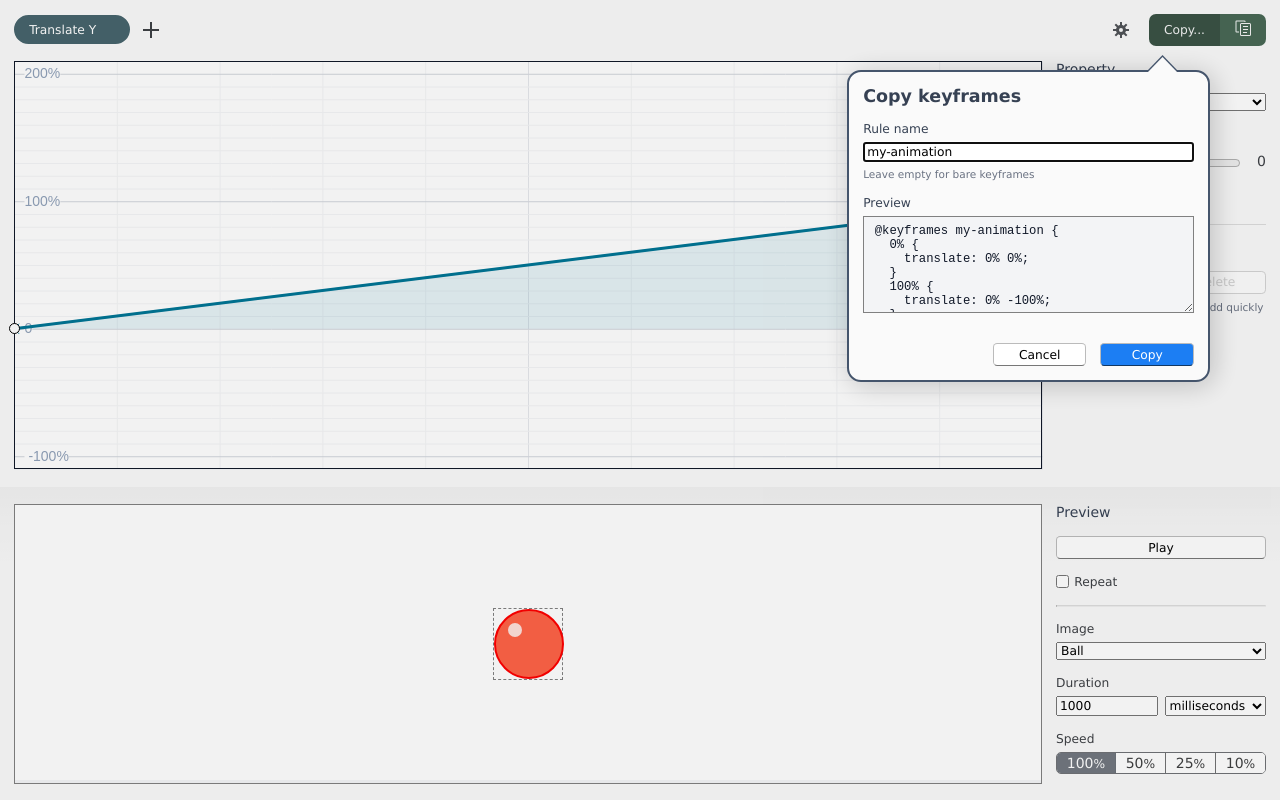
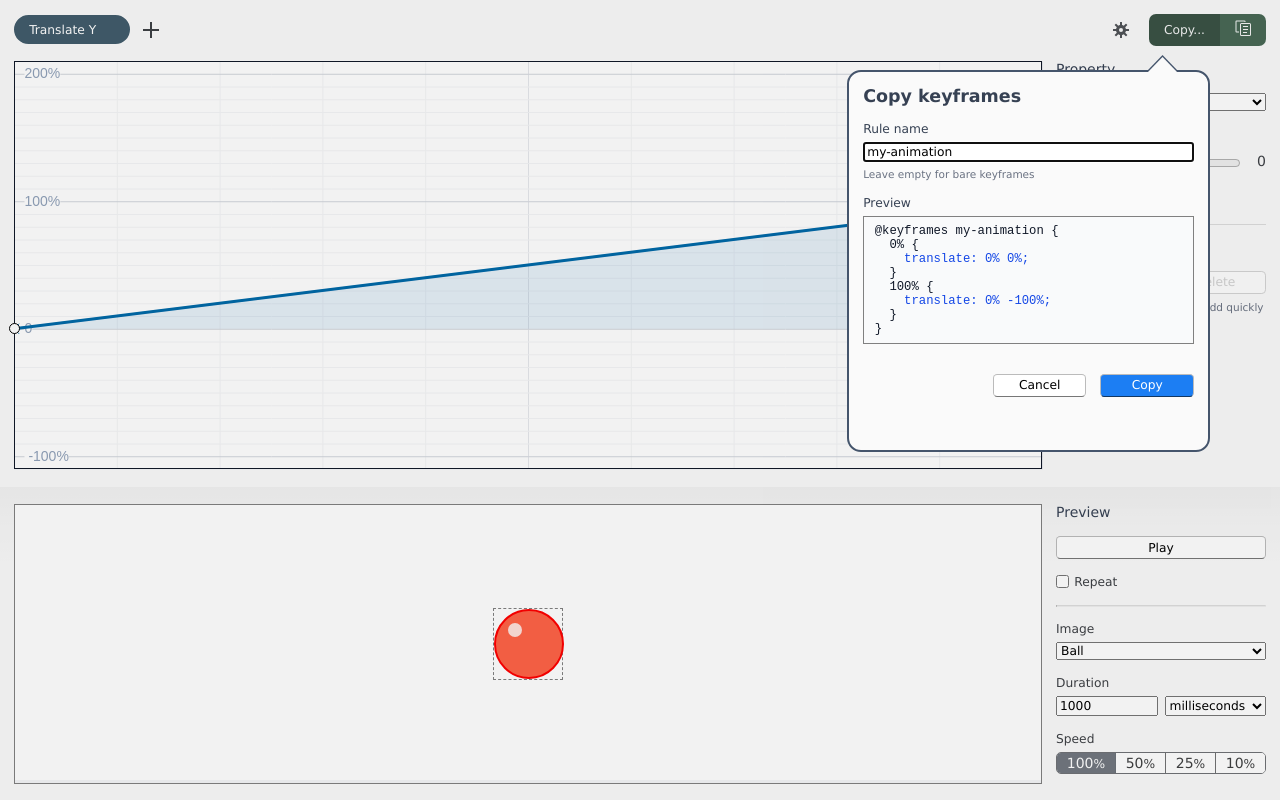
Before and after one commit to gillibrand/keyframe-click, a React (Vite) app: page / in a window 1280 px wide. Both pictures are taken after a click on the button "Copy...". Built offline with nearby package versions, Linux system fonts and the light colour scheme.

Commit message:
Add syntax coloring in export CSS preview
Revise the colors of the tabs/properties too so that related ones have similar hues. Translate is always a blue. Scale is always a red.

```diff
--- a/src/export/ExportDialog.css
+++ b/src/export/ExportDialog.css
@@ -13,11 +13,11 @@
   /* This is needed for the tail */
   overflow: visible;
 
-  box-shadow: 0.25rem 0.25rem 2rem rgba(0 0 0 / 0.2);
+  /* box-shadow: 0.25rem 0.25rem 2rem rgba(0 0 0 / 0.2); */
 
   &::backdrop {
     background: rgba(0, 0, 0, 0);
-    transition: background 100ms linear;
+    transition: background 96ms linear;
   }
 
   &.is-open::backdrop {
@@ -38,15 +38,15 @@
 }
 
 .ExportDialog__body {
-  min-height: 20rem;
-  max-height: calc(100vh - 40rem);
+  min-height: 25rem;
+  max-height: calc(100vh - 20rem);
 }
 
 .ExportDialog__output {
-  resize: vertical;
+  resize: none;
   min-width: 45ch;
   min-height: 1rem;
-  background-color: var(--c-gray-100);
+  background-color: var(--c-gray-50);
   color: var(--c-gray-900);
   font-size: var(--sz-small);
   overflow: auto;
--- a/src/export/ExportDialog.tsx
+++ b/src/export/ExportDialog.tsx
@@ -15,7 +15,7 @@ interface Props {
 }
 
 const AnimOptions = {
-  duration: 64,
+  duration: 96,
   easing: "ease-in-out",
 };
 
@@ -29,19 +29,28 @@ function indent(css: string) {
   return css.replace(/^/gm, "  ");
 }
 
+/**
+ * Wraps a keyframe list in an at-rule if a name is given.
+ *
+ * @param keyframes Keyframe list.
+ * @param ruleName Optional name of the keyframes at-rule. The user might leave this blank.
+ * @returns Keyframe at-rule or the same keyframe list if no name was given.
+ */
+function generateAtRule(keyframes: string, ruleName?: string) {
+  if (!ruleName || ruleName.trim().length === 0) {
+    return keyframes;
+  } else {
+    return `@keyframes ${normalizeAtRuleName(ruleName)} {\n${indent(keyframes)}\n}`;
+  }
+}
+
 export function ExportDialog({ open, onClose, layers, id }: Props) {
   const ref = useRef<HTMLDialogElement>(null);
 
   const [ruleName, setAnimationName] = useSetting("ruleName", "my-animation");
-  const keyframesText = useMemo(() => genCssKeyframesText(layers), [layers]);
 
-  const keyframesResult = useMemo(() => {
-    if (ruleName.trim().length === 0) {
-      return keyframesText;
-    } else {
-      return `@keyframes ${normalizeAtRuleName(ruleName)} {\n${indent(keyframesText)}\n}`;
-    }
-  }, [ruleName, keyframesText]);
+  const keyframesHtml = useMemo(() => genCssKeyframesText(layers, true), [layers]);
+  const keyframesAtRuleHtml = useMemo(() => generateAtRule(keyframesHtml, ruleName), [ruleName, keyframesHtml]);
 
   useEffect(
     function animateOnOpenClose() {
@@ -103,7 +112,8 @@ export function ExportDialog({ open, onClose, layers, id }: Props) {
     e.preventDefault();
     e.stopPropagation();
 
-    navigator.clipboard.writeText(keyframesResult);
+    // Generate plain text version when copied
+    navigator.clipboard.writeText(generateAtRule(genCssKeyframesText(layers), ruleName));
     animateClose();
   }
 
@@ -131,7 +141,7 @@ export function ExportDialog({ open, onClose, layers, id }: Props) {
         <div className="stacked-label flex flex-col min-h-px">
           <span id={previewLabelId}>Preview</span>
           <code className="ExportDialog__output" aria-labelledby={previewLabelId}>
-            <pre>{keyframesResult}</pre>
+            <pre dangerouslySetInnerHTML={{ __html: keyframesAtRuleHtml }}></pre>
           </code>
         </div>
 
--- a/src/export/output.ts
+++ b/src/export/output.ts
@@ -2,6 +2,7 @@ import { CssInfos, CssProp } from "@timeline/CssInfo";
 import { Layers } from "@timeline/Layers";
 import { Point } from "@timeline/point";
 import { round2dp } from "@util";
+import { ColorName, Colors } from "@util/Colors";
 
 /**
  * Details about a CSS property that can be used on its own, but usually needs to be combined with a pair prop in a
@@ -17,6 +18,8 @@ interface PairPropInfo {
   /** The y property name, like `translateY` or `scaleY`. */
   yProp: CssProp;
 
+  color: ColorName;
+
   /**
    * The default value for the property. This is used when interpolating the value and the pair value cannot be
    * determined.
@@ -29,6 +32,7 @@ const TranslatePair: PairPropInfo = {
   xProp: "translateX",
   yProp: "translateY",
   defaultValue: 0,
+  color: "blue",
 } as const;
 
 const ScalePair: PairPropInfo = {
@@ -36,6 +40,7 @@ const ScalePair: PairPropInfo = {
   xProp: "scaleX",
   yProp: "scaleY",
   defaultValue: 100,
+  color: "orange",
 } as const;
 
 /**
@@ -83,7 +88,7 @@ interface TimeSlice {
  * all samples. If multiple layers have samples at the same time, they are merged into a single entry. Entries that are
  * missing a CSS prop are interpolated by the browser automatically.
  */
-export function genCssKeyframesText(layers: Layers): string {
+export function genCssKeyframesText(layers: Layers, asHtml?: boolean): string {
   const timeSlices = createTimeSlices(layers);
 
   // Collect all keyframe text in an array of lines we'll join later
@@ -102,17 +107,29 @@ export function genCssKeyframesText(layers: Layers): string {
       const sample = slice.props.get(cssProp)!;
 
       const pairInfo = PairProps[cssProp as PairProp] ?? null;
+
       if (pairInfo) {
         if (handledPairs.has(cssProp)) continue;
         const { shorthandProp, xProp, yProp } = pairInfo;
         handledPairs.add(xProp).add(yProp);
 
         const [xValue, yValue] = getXyForPair(slice, xProp, yProp);
-        parts.push(`  ${shorthandProp}: ${xValue}% ${yValue}%;`);
+        if (asHtml) {
+          const color = Colors[pairInfo.color];
+          parts.push(`  <span style="color: ${color}">${shorthandProp}: ${xValue}% ${yValue}%;</span>`);
+        } else {
+          parts.push(`  ${shorthandProp}: ${xValue}% ${yValue}%;`);
+        }
       } else {
-        const fn = CssInfos[sample.cssProp].fn;
+        const cssInfo = CssInfos[sample.cssProp];
+        const fn = cssInfo.fn;
         const value = sample.isFlipped ? -sample.y : sample.y;
-        parts.push(`  ${fn(value)}`);
+        if (asHtml) {
+          const color = Colors[cssInfo.color];
+          parts.push(`  <span style="color: ${color}">${fn(value)}</span>`);
+        } else {
+          parts.push(`  ${fn(value)}`);
+        }
       }
     }
 
--- a/src/timeline/CssInfo.ts
+++ b/src/timeline/CssInfo.ts
@@ -32,31 +32,31 @@ const CssInfos = typedKeys({
     fn: (s) => {
       return `scale: ${Math.round(s) / 100};`;
     },
-    color: "green",
+    color: "red",
   },
 
   scaleX: {
     label: "Scale X",
     fn: NullPairFn,
-    color: "fuchsia",
+    color: "red",
   },
 
   scaleY: {
     label: "Scale Y",
     fn: NullPairFn,
-    color: "blue",
+    color: "orange",
   },
 
   translateX: {
     label: "Translate X",
     fn: NullPairFn,
-    color: "orange",
+    color: "blue",
   },
 
   translateY: {
     label: "Translate Y",
     fn: NullPairFn,
-    color: "cyan",
+    color: "sky",
   },
 
   opacity: {
@@ -64,7 +64,7 @@ const CssInfos = typedKeys({
     fn: (n) => {
       return `opacity: ${n / 100};`;
     },
-    color: "emerald",
+    color: "green",
   },
 
   rotate: {
@@ -72,7 +72,7 @@ const CssInfos = typedKeys({
     fn: (n) => {
       return `rotate: ${n / 100}turn;`;
     },
-    color: "yellow",
+    color: "fuchsia",
   },
 } as const);
 
```
